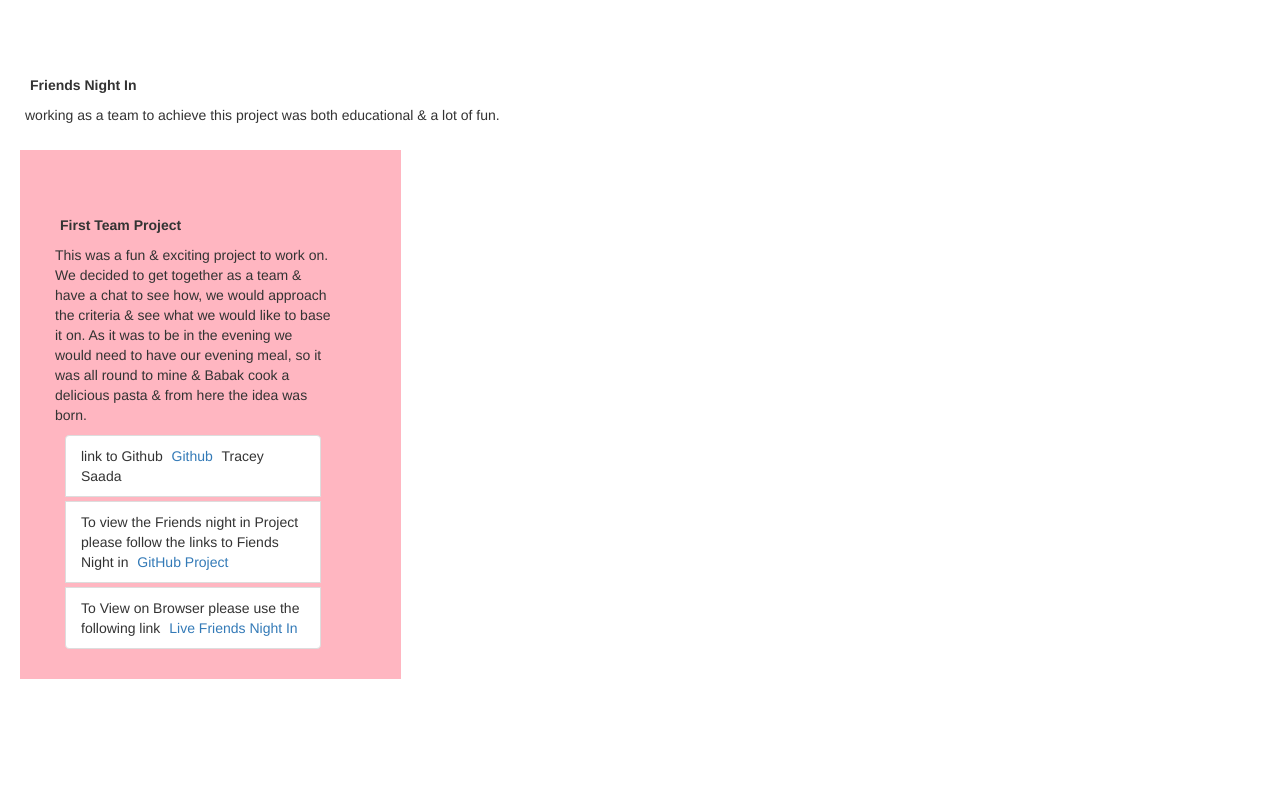
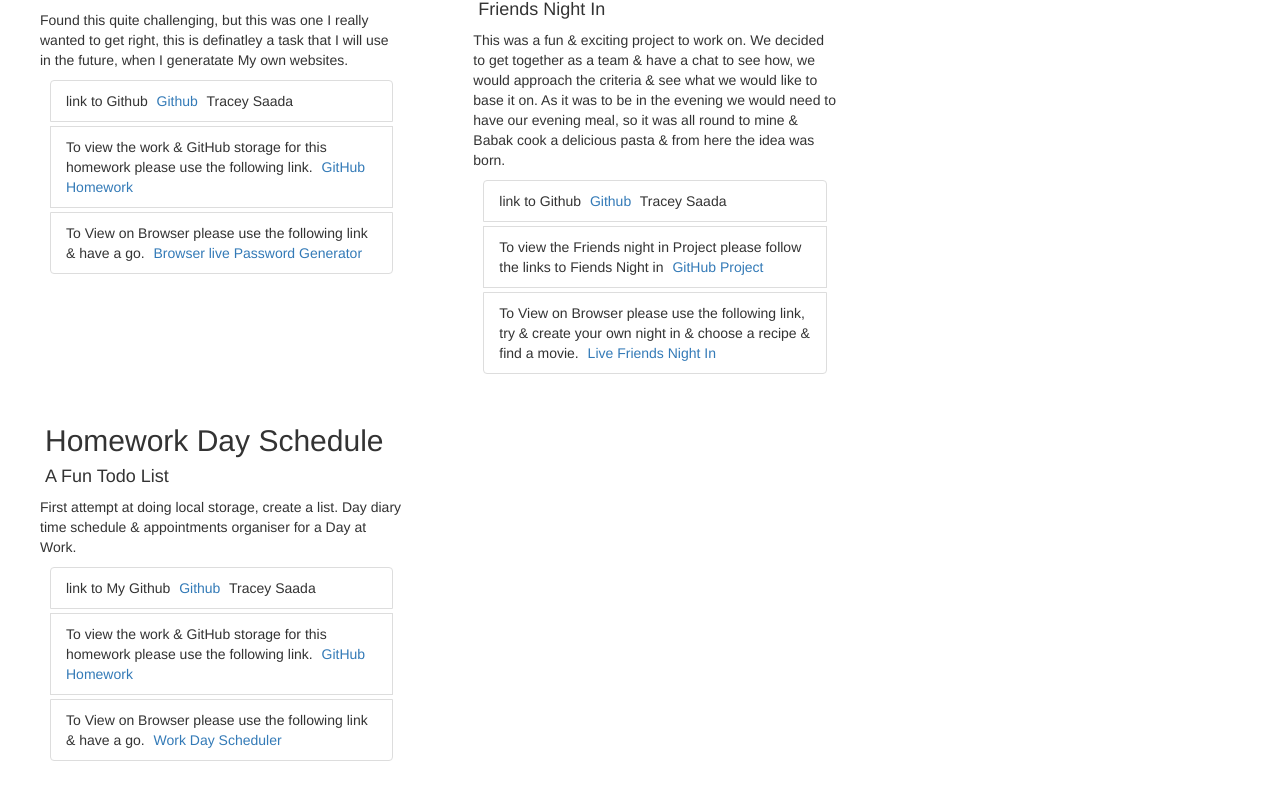
Before and after one commit to traceysaada/week-2-responsive-portfolio, a plain HTML site: page project.html in a window 1280 px wide. Shown: the part 453-1244 px from the top of the page. Before the commit the page ends 1142 px from the top, so only its background shows below. Drawn offline with nearby package versions, Linux system fonts and the light colour scheme.

Commit message:
finished off project page

```diff
--- a/project.html
+++ b/project.html
@@ -1,64 +1,97 @@
 <!DOCTYPE html>
 <html lang="en">
   <head>
-    <meta charset="UTF-8">
-    <meta name="viewport" content="width=device-width, initial-scale=1.0">
-    <title>My Interests & Projects</title>
+    <meta charset="UTF-8" />
+    <meta name="viewport" content="width=device-width, initial-scale=1.0" />
+    <title>Projects</title>
 
-    <link rel="stylesheet" href="Assets/css/styles.css" media="screen">
+    <link rel="stylesheet" href="Assets/css/styles.css" media="screen" />
     <link
       rel="stylesheet"
       href="https://stackpath.bootstrapcdn.com/bootstrap/3.4.1/css/bootstrap.min.css"
       integrity="sha384-HSMxcRTRxnN+Bdg0JdbxYKrThecOKuH5zCYotlSAcp1+c8xmyTe9GYg1l9a69psu"
-    crossorigin="anonymous">
+      crossorigin="anonymous" />
 
     <script src="https://ajax.googleapis.com/ajax/libs/jquery/3.5.1/jquery.min.js"></script>
   </head>
   <body>
-
     <nav class="navbar navbar-default">
       <div class="container">
         <ul class="nav nav-tabs">
-                <li role="presentation" class="active"><a href="index.html">Home</a></li>
           <li role="presentation" class="active">
+            <a href="index.html">Home</a>
+          </li>
+          <li role="presentation" class="active"></li>
           <li role="presentation"><a href="portfolio.html">Portfolio</a></li>
           <li role="presentation"><a href="contact.html">Contact</a></li>
+          <li role="presentation" class="active"></li>
           <li role="presentation"><a href="project.html">Project</a></li>
           <li role="presentation"><a href="cv.html">My CV</a></li>
         </ul>
       </div>
     </nav>
-      <br>
+    <br />
     <div class="card text-center">
       <div class="card-body">
         <h2 class="card-title">PROJECTS</h2>
         <h2 class="card-title">Homework</h2>
         <h2 class="card-title">My University Experience</h2>
       </div>
-        <br>
+      <br />
+      <ul>
         <li class="list-group-item">
           This page will be dedicated to My University work & Projects
         </li>
+      </ul>
     </div>
-      <strong>
-        <h2>My First Team Project</h2>
-      </strong>
-      <aside class="projectAside">
-        <div class="row">
-          <div class="col-sm-6">
+
+    <!-- Card 1 -->
+    <div class="col-sm-6 col-md-4 col-lg-4">
       <div class="card">
         <div class="card-body">
-                <strong></p> <p class="card-text">Friends Night In</strong><p>
-          working as a team to achieve this project was both educational & a lot of fun.
-        </p>
-      </aside>
-      <aside class="portfolioAside">
-        <div class="row">
-          <div class="col-sm-10">
+          <div class="card-text">
+            <h2>Homework</h2>
+            <h4>Password Generator</h4>
+            <p>Found this quite challenging, but this was one I really wanted to get right,
+              this is definatley a task that I will use in the future,
+               when I generatate My own websites. </p>
+               <ul class="list-group">
+                <li class="list-group-item">
+                  link to Github
+                  <a href="https://github.com/traceysaada" target="_blank"
+                    >Github</a
+                  >
+                  Tracey Saada
+                </li>
+                <li class="list-group-item">
+                  To view the work & GitHub storage for this homework please use the following link.
+                  <a
+                    href="https://github.com/traceysaada/week-3-Password-Generator"
+                    target="_blank"
+                    >GitHub Homework</a
+                  >
+                </li>
+                <li class="list-group-item">
+                  To View on Browser please use the following link & have a go.
+                  <a
+                    href="https://traceysaada.github.io/week-3-Password-Generator/"
+                    target="_blank"
+                    >Browser live Password Generator</a>
+                </li>
+              </ul>
+          </div>
+        </div>
+      </div>
+    </div>
+    <!--Card 2 -->
+   <br>
+    <div class="col-sm-6 col-md-4 col-lg-4">
       <div class="card">
         <div class="card-body">
-
-                <strong></p> <p class="card-text">First Team Project</strong><p>
+          <div class="card-text">
+            <h2>My First Team Project</h2>
+            <h4>Friends Night In</h4>
+            <p>
               This was a fun & exciting project to work on.
           We decided to get together as a team & have a chat to see how,
            we would approach the criteria & see what we would like to base it on.
@@ -67,10 +100,15 @@
             </p>
            <ul class="list-group">
               <li class="list-group-item">
-            link to Github <a href="https://github.com/traceysaada" target="_blank">Github</a> Tracey Saada
+                link to Github
+                <a href="https://github.com/traceysaada" target="_blank"
+                  >Github</a
+                >
+                Tracey Saada
               </li>
               <li class="list-group-item">
-            To view the Friends night in Project please follow the links to Fiends Night in
+                To view the Friends night in Project please follow the links to
+                Fiends Night in
                 <a
                   href="https://github.com/omaymaahmad/friends-night-in"
                   target="_blank"
@@ -78,17 +116,65 @@
                 >
               </li>
               <li class="list-group-item">
-            To View on Browser please use the following link
+                To View on Browser please use the following link,
+                try & create your own night in & choose a recipe & find a movie.
                 <a
                   href="https://omaymaahmad.github.io/friends-night-in/"
                   target="_blank"
-              >Live Friends Night In</a>
+                  >Live Friends Night In</a
+                >
               </li>
-      </aside>
+            </ul>
+          </div>
+        </div>
+      </div>
+    </div>
+    <!-- Card 3-->
+    <br>
+    <div class="col-sm-6 col-md-4 col-lg-4">
+      <div class="card">
+        <div class="card-body">
+          <div class="card-text">
+            <h2>Homework Day Schedule</h2>
+            <h4>A Fun Todo List</h4>
+            <p>
+             First attempt at doing local storage, create a list.
+             Day diary time schedule & appointments organiser for a Day at Work.
+            </p>
+           <ul class="list-group">
+              <li class="list-group-item">
+                link to My Github
+                <a href="https://github.com/traceysaada" target="_blank"
+                  >Github</a
+                >
+                Tracey Saada
+              </li>
+              <li class="list-group-item">
+                To view the work & GitHub storage for this homework please use the following link.
+                <a
+                  href="https://github.com/traceysaada/Work-Day-Scheduler"
+                  target="_blank"
+                  >GitHub Homework</a
+                >
+              </li>
+              <li class="list-group-item">
+                To View on Browser please use the following link & have a go.
+                <a
+                  href="https://traceysaada.github.io/Work-Day-Scheduler/"
+                  target="_blank"
+                  >Work Day Scheduler</a
+                >
+              </li>
+            </ul>
+          </div>
+        </div>
+      </div>
+    </div>
 
-      <script src="https://stackpath.bootstrapcdn.com/bootstrap/3.4.1/js/bootstrap.min.js"
+    <script
+      src="https://stackpath.bootstrapcdn.com/bootstrap/3.4.1/js/bootstrap.min.js"
       integrity="sha384-aJ21OjlMXNL5UyIl/XNwTMqvzeRMZH2w8c5cRVpzpU8Y5bApTppSuUkhZXN0VxHd"
-      crossorigin="anonymous"></script>
-
+      crossorigin="anonymous"
+    ></script>
   </body>
 </html>
```
Also changed, not shown: contact.html (+1 -1 lines), cv.html (+1 -0 lines), Assets/css/styles.css (line endings or trailing spaces), 1 other file. Lines whose indentation alone changed are shown as unchanged.
